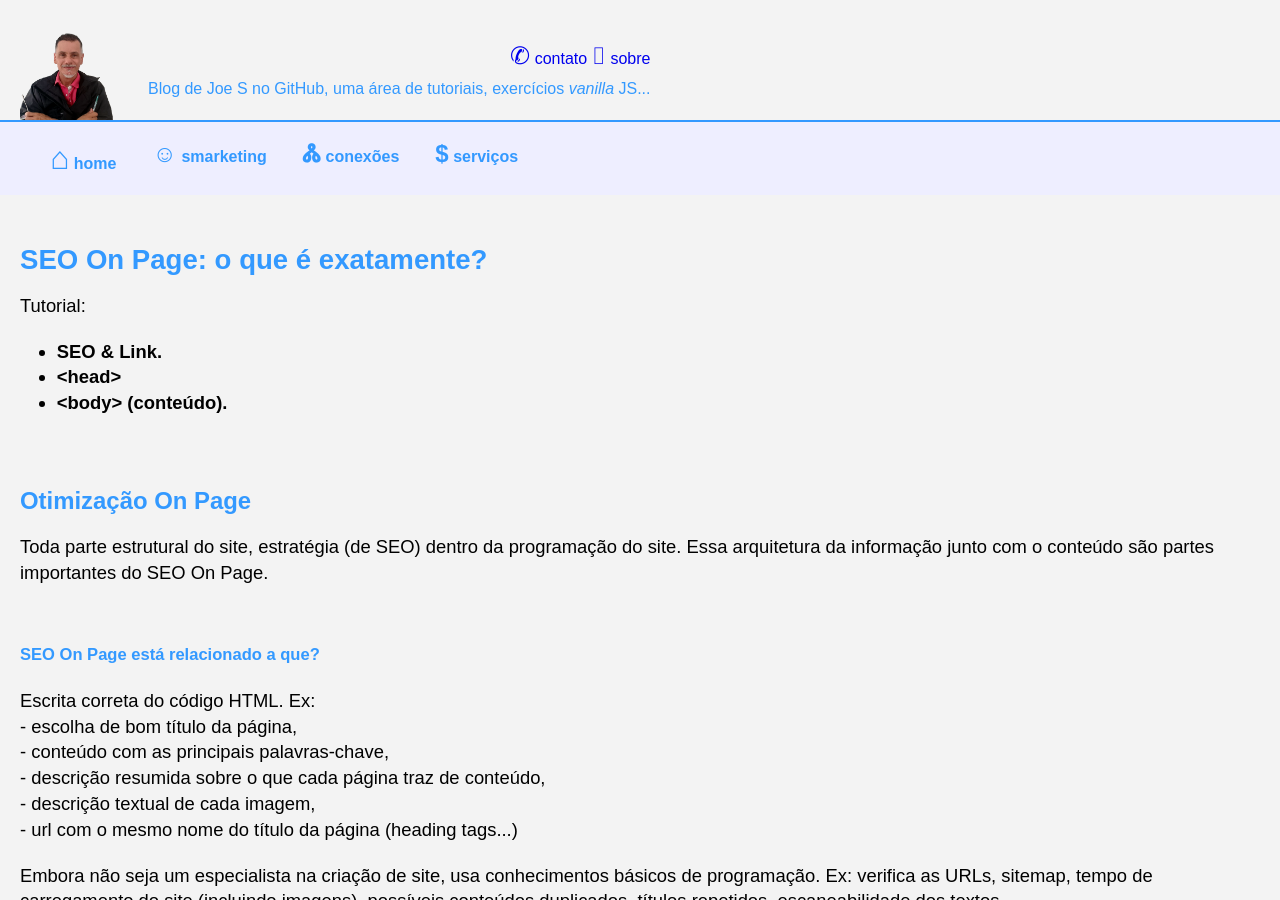
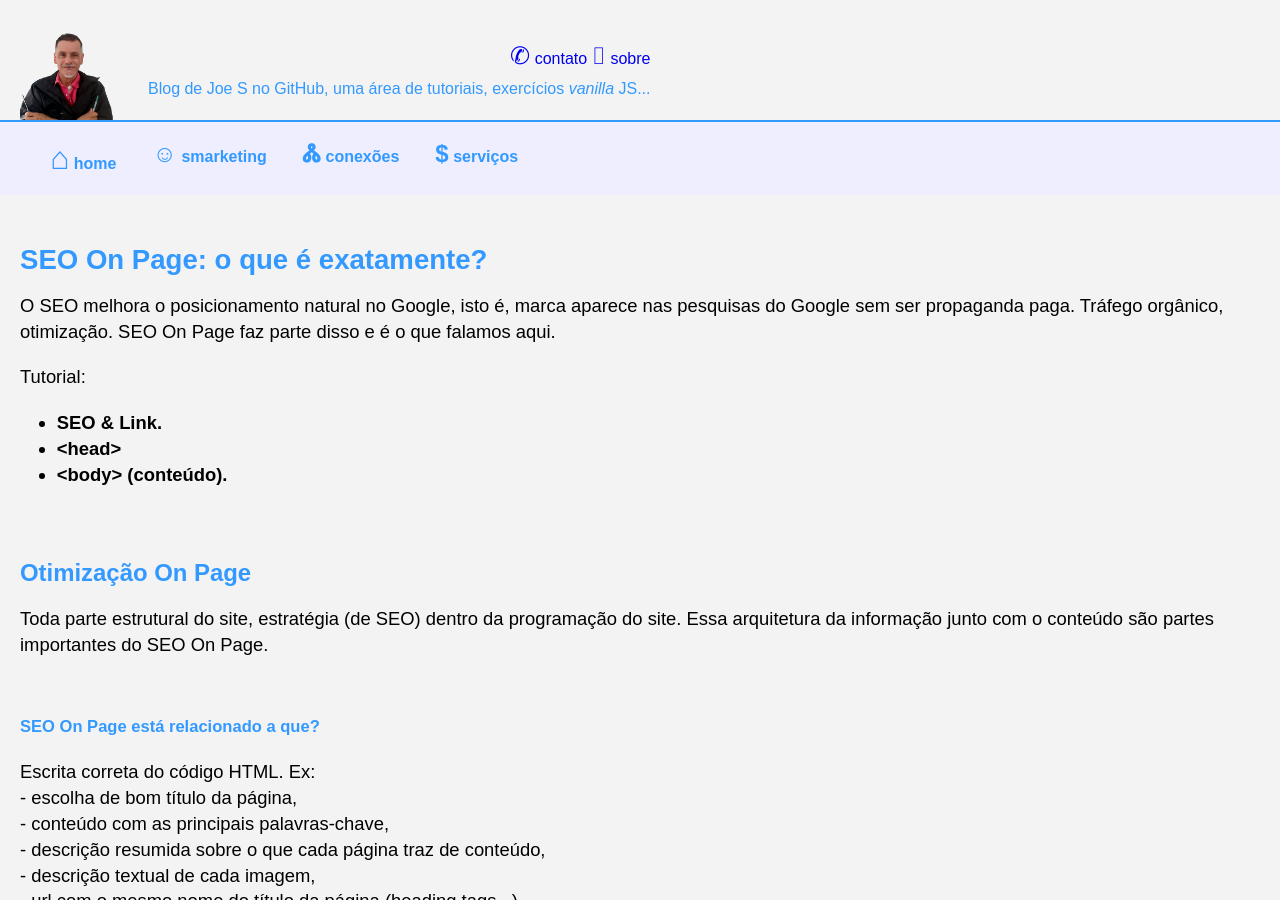
Before and after one commit to Joesynth/joesynth.github.io, a Jekyll site: the page built from _posts/2021-05-26-seo-on-page.md, in a window 1280 px wide and 900 px high. Built offline with Jekyll 4.4.1, drawn with Linux system fonts in a browser that asks for light colours.

Commit message:
Update 2021-05-26-seo-on-page.md

```diff
--- a/_posts/2021-05-26-seo-on-page.md
+++ b/_posts/2021-05-26-seo-on-page.md
@@ -1,4 +1,7 @@
 # SEO On Page: o que é exatamente?
+
+O SEO melhora o posicionamento natural no Google, isto é, marca aparece nas pesquisas do Google sem ser propaganda paga. Tráfego orgânico, otimização. SEO On Page faz parte disso e é o que falamos aqui.
+
 
 Tutorial:
 
```
